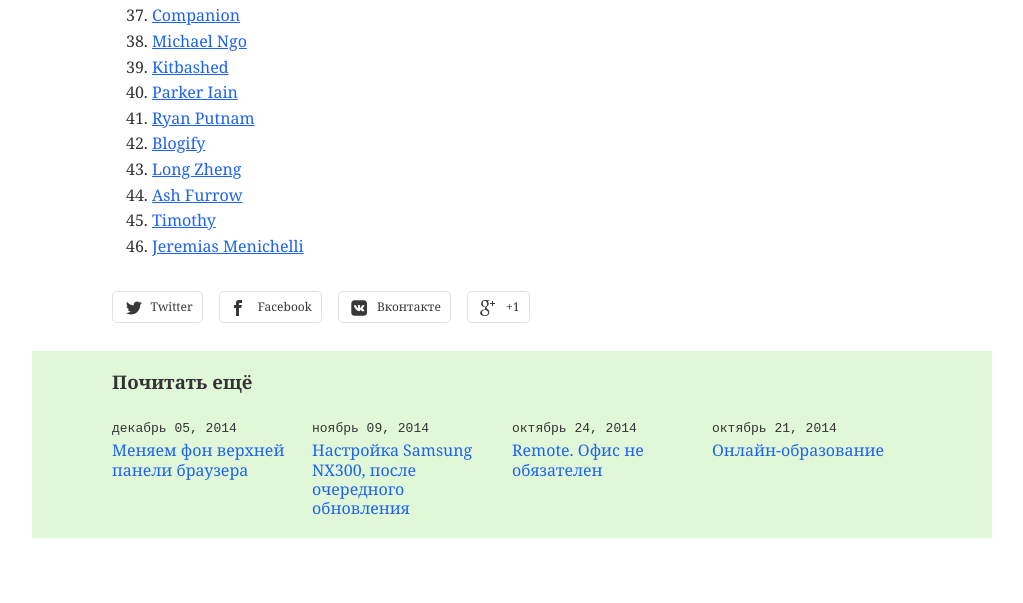
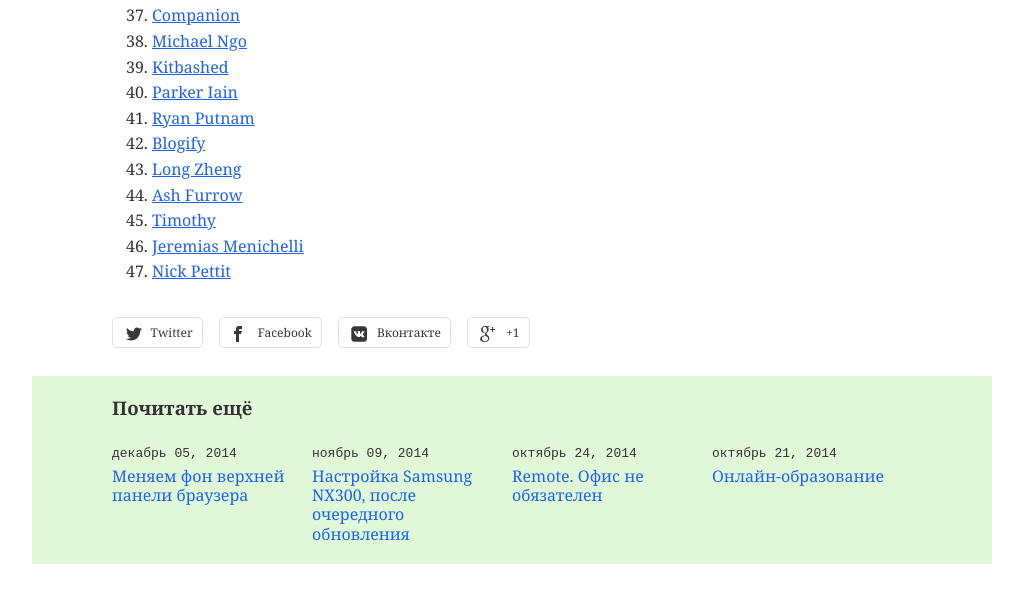
Before and after one commit to anna-vanlee/bizikov.ru, a Jekyll site: the page built from _posts/2014-01-23-great-design-part-1.markdown, in a window 1280 px wide and 900 px high, scrolled down 1711 px. Shown: the top 603 px of the window, without its empty margins (128-1151 px from the left). Built offline with Jekyll 4.4.1, drawn with Linux system fonts in a browser that asks for light colours; some web fonts are replaced; comment, search, counter and statistics services are not loaded.

Commit message:
Update 2014-01-23-great-design-part-1.markdown

```diff
--- a/_posts/2014-01-23-great-design-part-1.markdown
+++ b/_posts/2014-01-23-great-design-part-1.markdown
@@ -57,3 +57,4 @@ tags:
 44. [Ash Furrow](http://ashfurrow.com/)
 45. [Timothy](http://timothyachumba.com/)
 46. [Jeremias Menichelli](http://jeremenichelli.github.io/)
+47. [Nick Pettit](http://nickpettit.com/)
```
